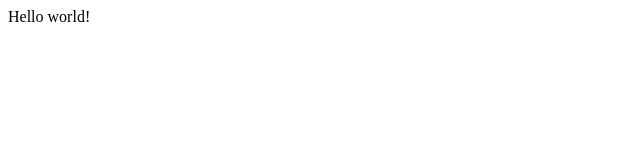
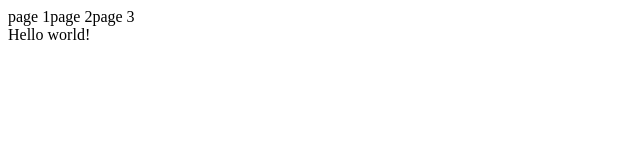
Before and after one commit to Code-Operative/website, a Gatsby site: page / in a window 1280 px wide. Shown: the whole page, without its empty margins (0-640 px from the left). Built offline with nearby package versions, Linux system fonts and the light colour scheme; Gatsby itself is replaced by a stand-in of ours.

Commit message:
added header to home

```diff
--- a/src/pages/index.js
+++ b/src/pages/index.js
@@ -1,5 +1,11 @@
-import React from "react"
+import React from "react";
+import Header from '../components/Header/Header';
 
 export default function Home() {
-  return <div>Hello world!</div>
+  return (
+    <div>
+      <Header />
+      Hello world!
+    </div>
+  );
 }
```
